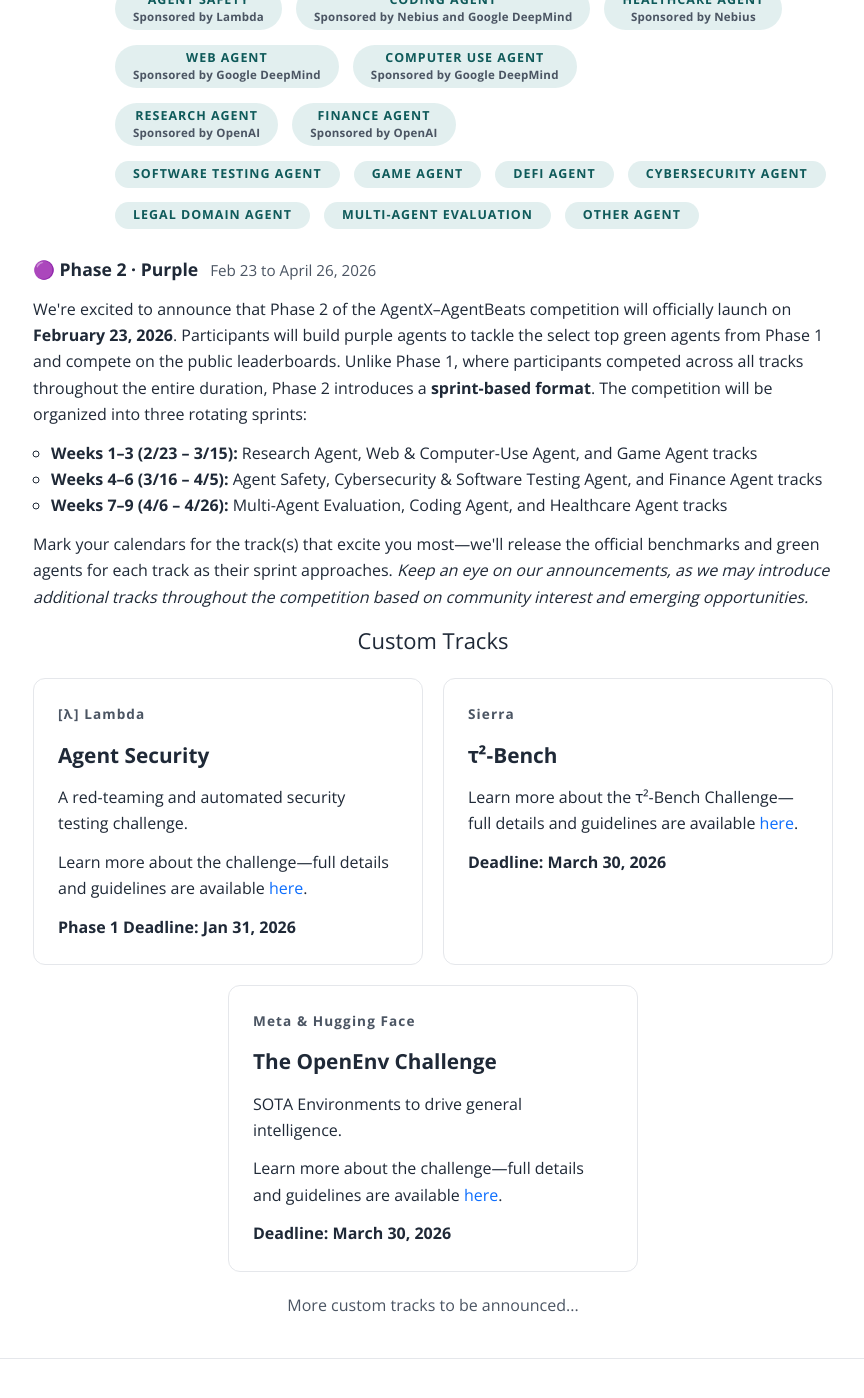
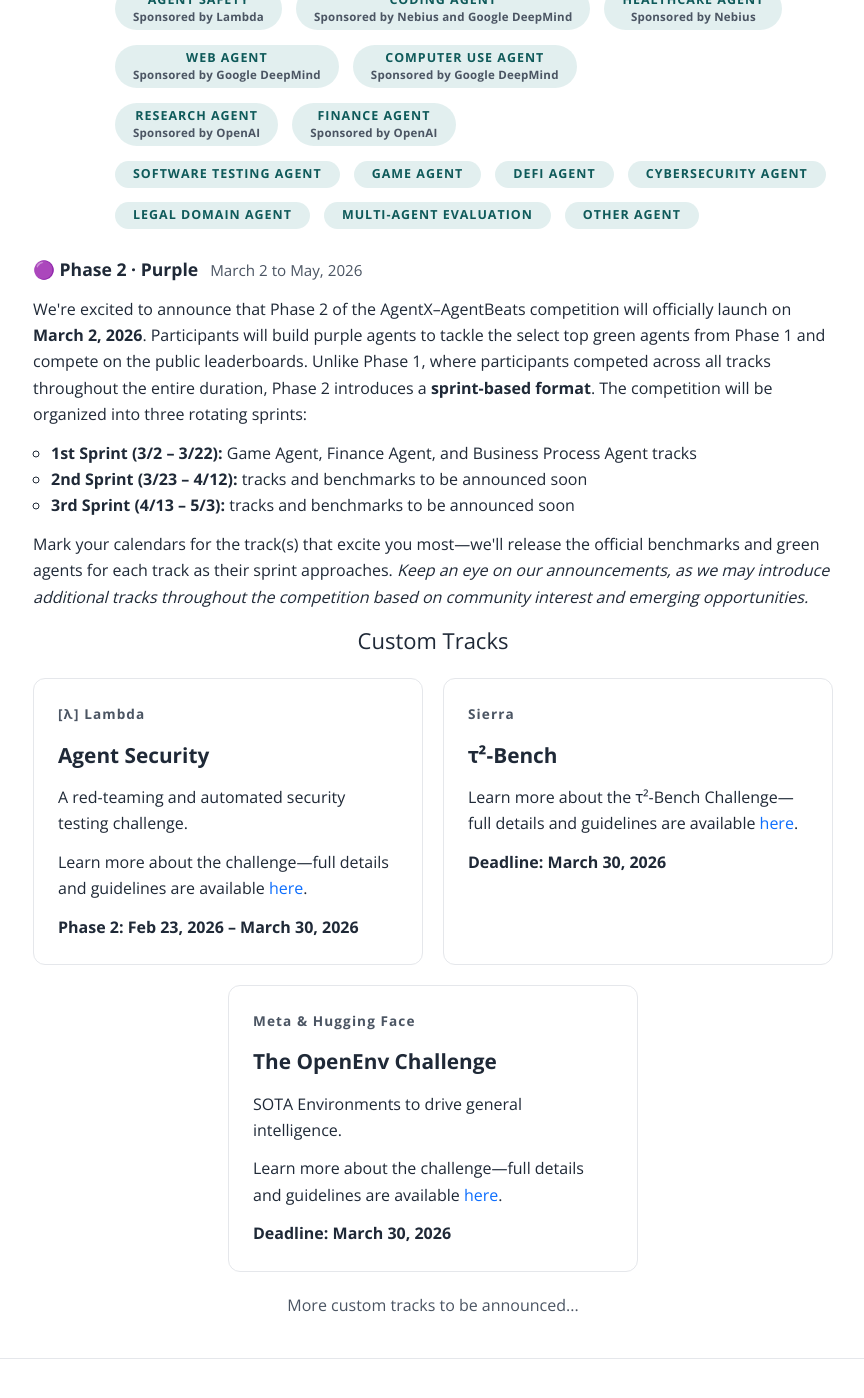
Before and after one commit to rdi-berkeley/rdi-berkeley.github.io, a Jekyll site: the page agentx-agentbeats.html, which Jekyll copies as it is, in a window 1280 px wide and 1400 px high, scrolled down 5769 px. Shown: the whole window, without its empty margins (207-1071 px from the left). Built offline with Jekyll 4.4.1, drawn with Linux system fonts in a browser that asks for light colours; some of the changed text lies outside the part shown.

Commit message:
agentx-agentbeats: Phase 2 updates

```diff
--- a/agentx-agentbeats.html
+++ b/agentx-agentbeats.html
@@ -838,13 +838,13 @@
           <li class="phase-item">
             <div class="phase-item-header">
               <h3>🟣 Phase 2 · Purple</h3>
-              <p class="phase-dates">Feb 23 to April 26, 2026</p>
+              <p class="phase-dates">March 2 to May, 2026</p>
             </div>
-            <p>We're excited to announce that Phase 2 of the AgentX–AgentBeats competition will officially launch on <strong>February 23, 2026</strong>. Participants will build purple agents to tackle the select top green agents from Phase 1 and compete on the public leaderboards. Unlike Phase 1, where participants competed across all tracks throughout the entire duration, Phase 2 introduces a <strong>sprint-based format</strong>. The competition will be organized into three rotating sprints:</p>
+            <p>We're excited to announce that Phase 2 of the AgentX–AgentBeats competition will officially launch on <strong>March 2, 2026</strong>. Participants will build purple agents to tackle the select top green agents from Phase 1 and compete on the public leaderboards. Unlike Phase 1, where participants competed across all tracks throughout the entire duration, Phase 2 introduces a <strong>sprint-based format</strong>. The competition will be organized into three rotating sprints:</p>
             <ul>
-              <li><strong>Weeks 1–3 (2/23 – 3/15):</strong> Research Agent, Web &amp; Computer-Use Agent, and Game Agent tracks</li>
-              <li><strong>Weeks 4–6 (3/16 – 4/5):</strong> Agent Safety, Cybersecurity &amp; Software Testing Agent, and Finance Agent tracks</li>
-              <li><strong>Weeks 7–9 (4/6 – 4/26):</strong> Multi-Agent Evaluation, Coding Agent, and Healthcare Agent tracks</li>
+              <li><strong>1st Sprint (3/2 – 3/22):</strong> Game Agent, Finance Agent, and Business Process Agent tracks</li>
+              <li><strong>2nd Sprint (3/23 – 4/12):</strong> tracks and benchmarks to be announced soon</li>
+              <li><strong>3rd Sprint (4/13 – 5/3):</strong> tracks and benchmarks to be announced soon</li>
             </ul>
             <p>Mark your calendars for the track(s) that excite you most—we'll release the official benchmarks and green agents for each track as their sprint approaches. <em>Keep an eye on our announcements, as we may introduce additional tracks throughout the competition based on community interest and emerging opportunities.</em></p>
           </li>
@@ -857,7 +857,7 @@
               <h3 class="track-name">Agent Security</h3>
               <p class="track-description">A red-teaming and automated security testing challenge.</p>
               <p class="track-description">Learn more about the challenge—full details and guidelines are available <a href="https://docs.google.com/document/d/1LH5I6DcsEy6umcziouCrKN90aEUhpUoKUT0hlfdaqts/" target="_blank" rel="noopener">here</a>.</p>
-              <p class="track-description"><strong>Phase 1 Deadline: Jan 31, 2026</strong></p>
+              <p class="track-description"><strong>Phase 2: Feb 23, 2026 – March 30, 2026</strong></p>
             </article>
             <article class="track-card">
               <div class="track-sponsor">Sierra</div>
@@ -1348,11 +1348,11 @@
                   <td>Green agent judging</td>
                 </tr>
                 <tr>
-                  <td>Feb 23, 2026</td>
+                  <td>March 2, 2026</td>
                   <td>Phase 2: Build purple agents</td>
                 </tr>
                 <tr>
-                  <td>April 26, 2026</td>
+                  <td>May 2026</td>
                   <td>End of Phase 2</td>
                 </tr>
               </tbody>
```
